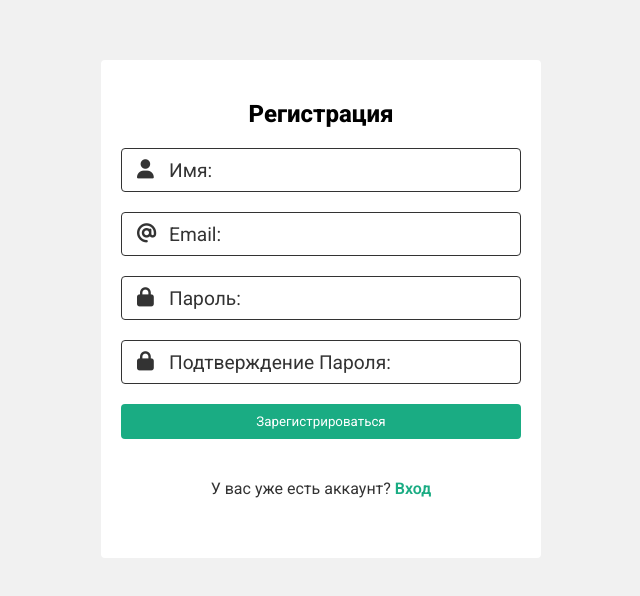
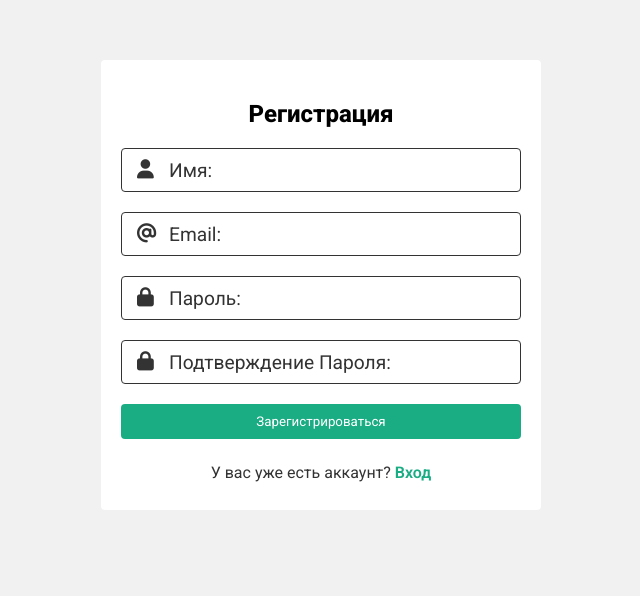
Before and after one commit to AlexShefer/authentication-form, a React (Vite) app: page /signup in a window 1280 px wide. Shown: the top 596 px of the page, without its empty margins (319-959 px from the left). Built offline with nearby package versions, Linux system fonts and the light colour scheme.

Commit message:
feat: Add Signup component

```diff
--- a/src/index.css
+++ b/src/index.css
@@ -87,6 +87,7 @@ form button {
     font-family: "Roboto";
     border-radius: 4px;
     cursor: pointer;
+    transition: all 0.5s ease;
 }
 form button:hover {
     background: var(--hover);
@@ -104,7 +105,7 @@ form .link {
     text-align: center;
     font-size: 1rem;
     color: var(--labelColor);
-    margin: 2.5rem 0;
+    margin: 1.5rem 0 0.5rem;
 }
 
 form .link a {
```
